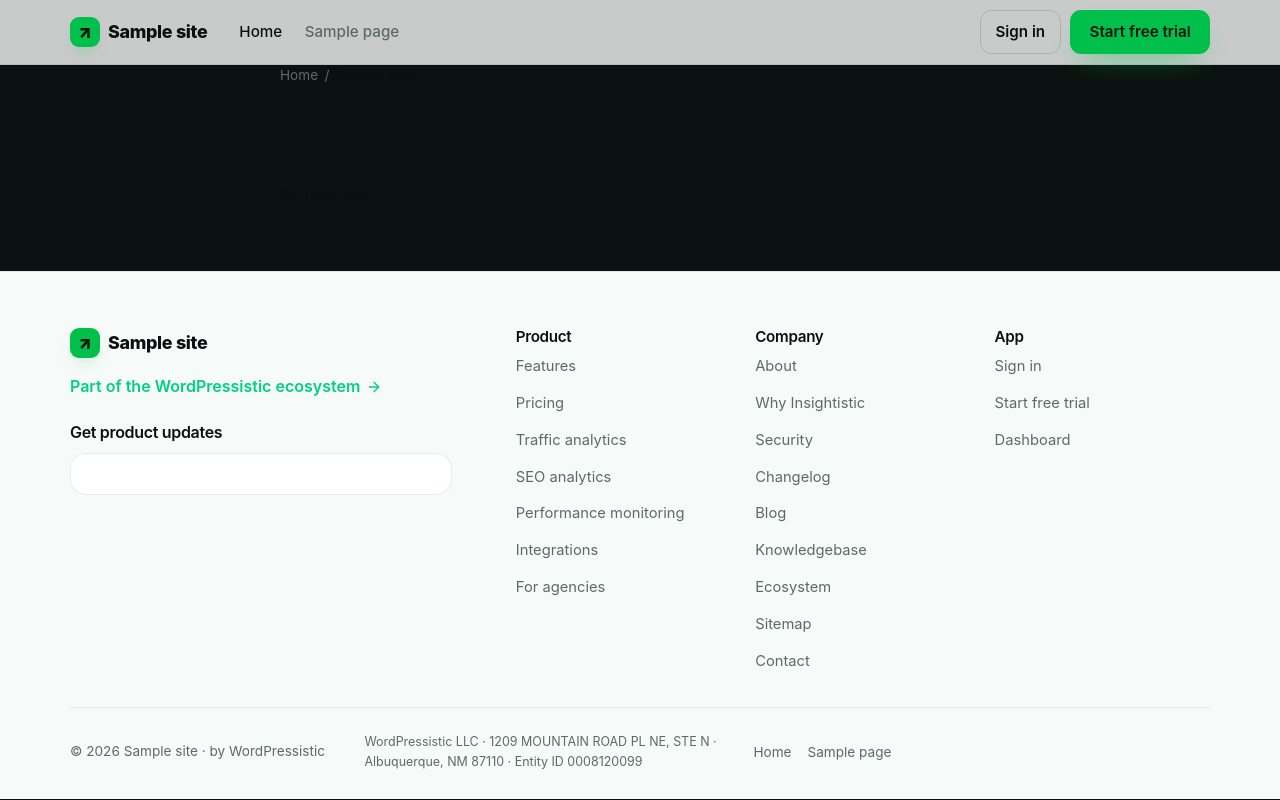
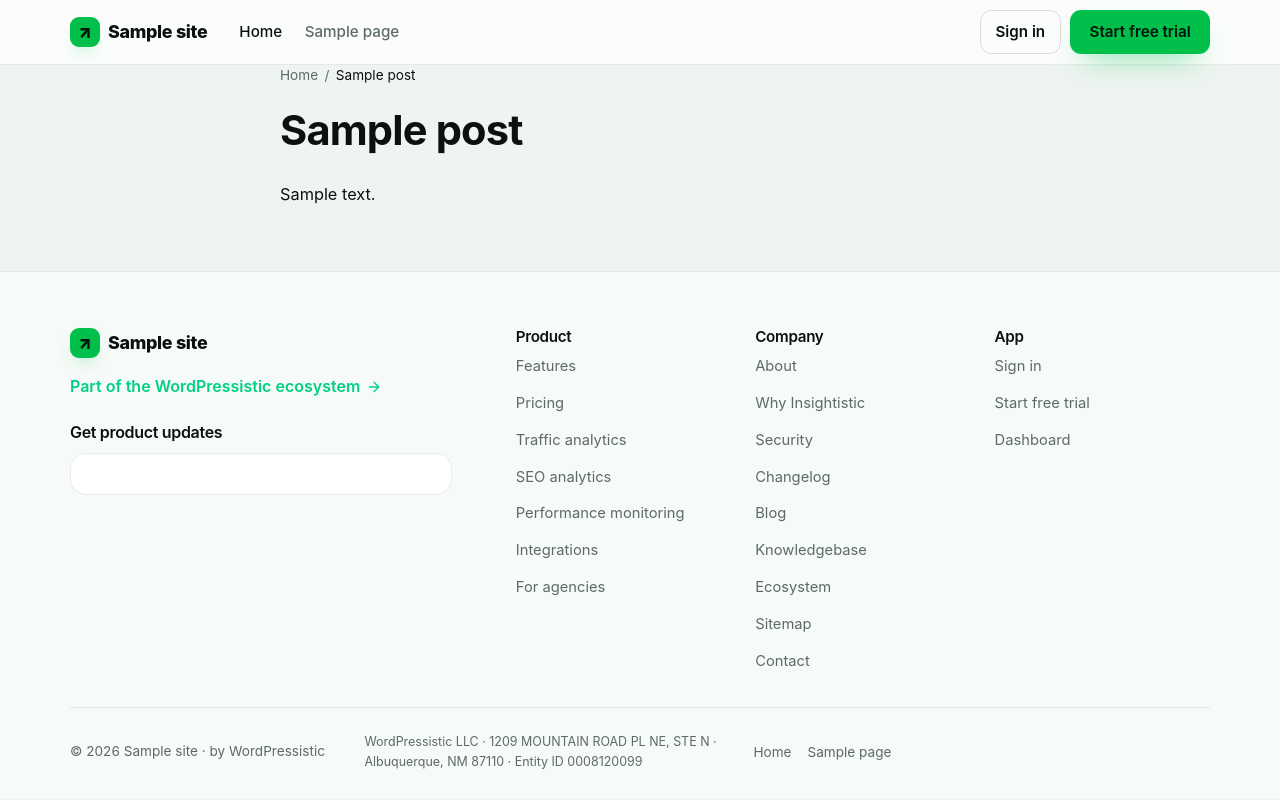
Before and after one commit to Shubochandrosarker/insightistic-website, a WordPress theme: template insightistic-marketing/page.php in a window 1280 px wide. Run offline with PHP 8.4 and a stand-in for WordPress, Linux system fonts and the light colour scheme; the site name, menu and one post (Sample post) are stand-ins, and other content is empty; some libraries are stand-ins or nearby versions.

Commit message:
Fix marketing site light background

```diff
--- a/insightistic-marketing/assets/css/theme.css
+++ b/insightistic-marketing/assets/css/theme.css
@@ -71,7 +71,7 @@ html { -webkit-text-size-adjust: 100%; scroll-behavior: smooth; }
 body {
 	margin: 0;
 	font-family: var(--font);
-	background: var(--ink);
+	background: var(--paper);
 	color: var(--fg);
 	line-height: 1.6;
 	-webkit-font-smoothing: antialiased;
```
